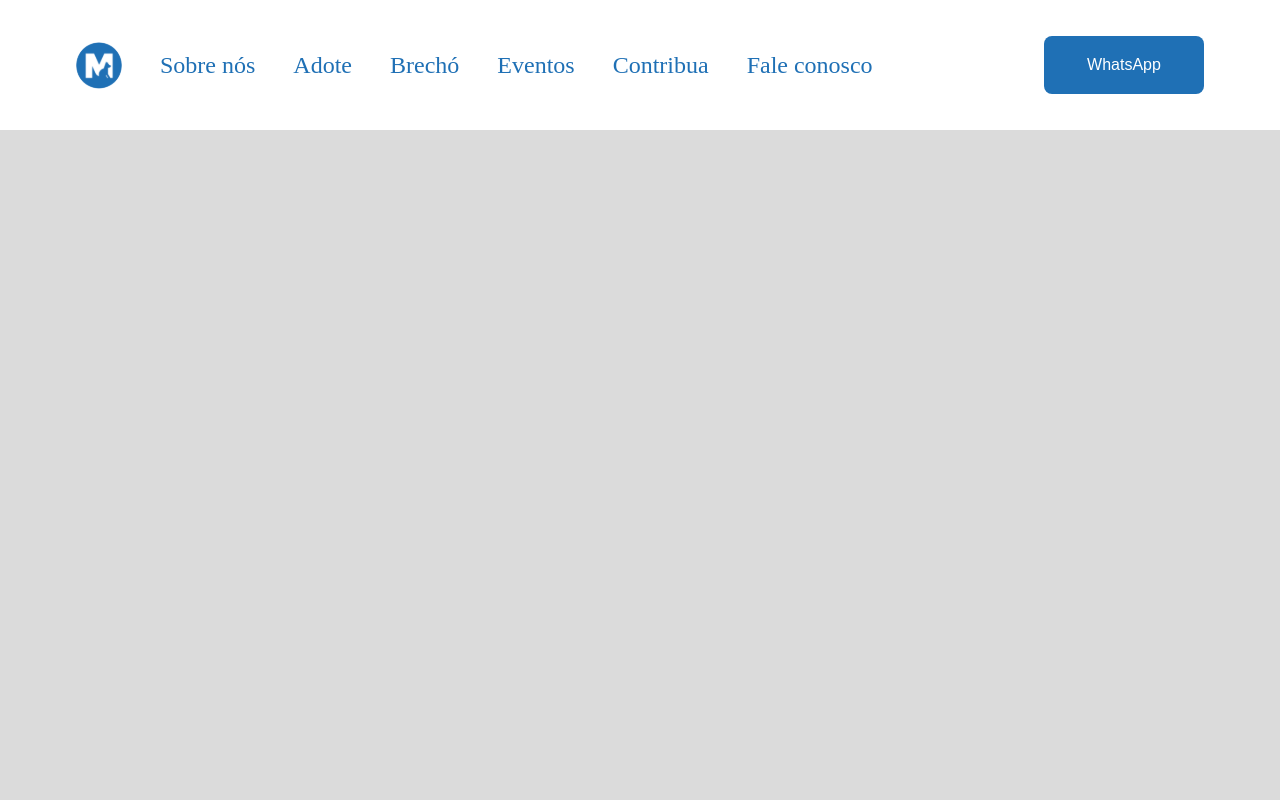
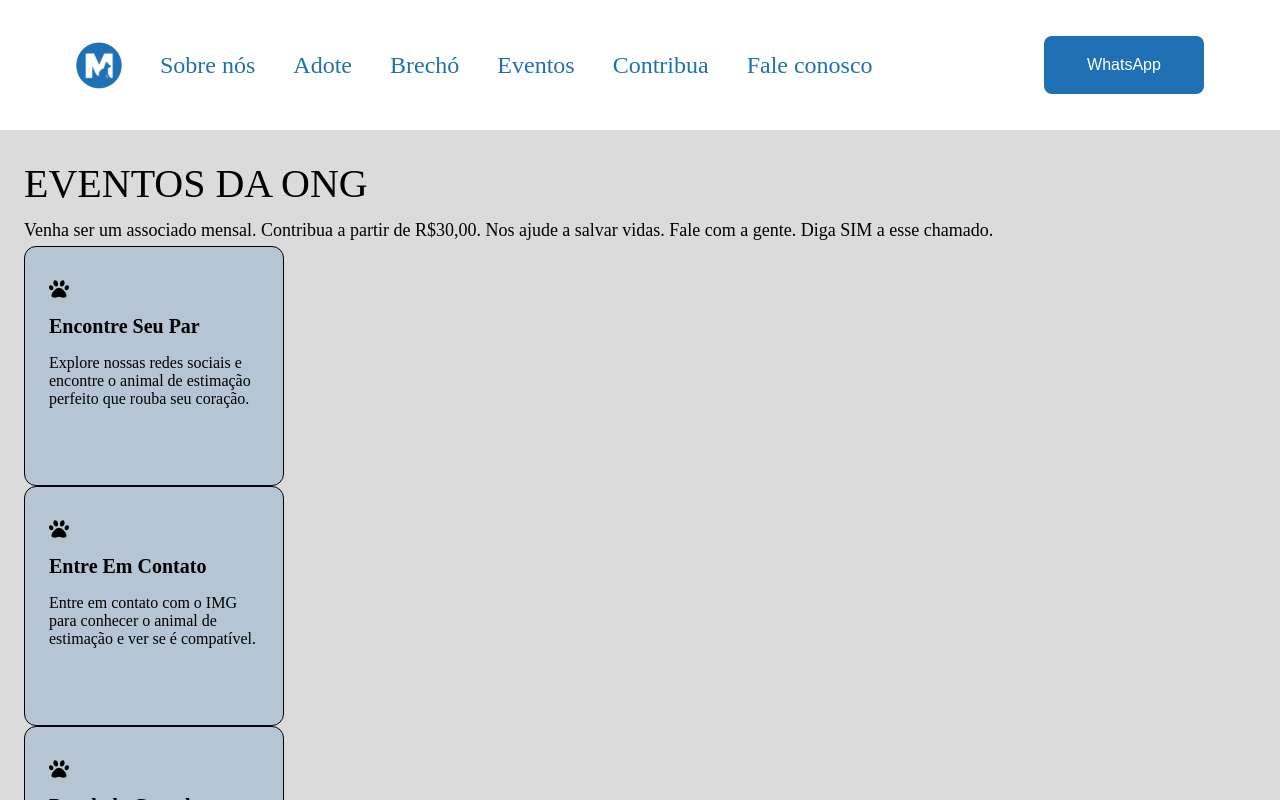
Before and after one commit to devoctaviooliveira/SiteOng, a React (Vite) app: page / in a window 1280 px wide. Shown: the top 800 px of the page. Built offline with nearby package versions, Linux system fonts and the light colour scheme.

Commit message:
doing_page_eventos

```diff
--- a/package.json
+++ b/package.json
@@ -12,6 +12,7 @@
   "dependencies": {
     "react": "^18.3.1",
     "react-dom": "^18.3.1",
+    "react-icons": "^5.3.0",
     "react-router-dom": "^6.26.2",
     "styled-components": "^6.1.13"
   },
--- /dev/null
+++ b/src/components/EventsCard/index.jsx
@@ -0,0 +1,13 @@
+import { Container } from "./styles";
+import { FaPaw } from "react-icons/fa";
+
+
+export function EventsCard( {title, description} ) {
+  return(
+    <Container>
+      <FaPaw className="icon"/>
+      <h1>{title}</h1>
+      <p>{description}</p>
+    </Container>
+  )
+}
--- /dev/null
+++ b/src/components/EventsCard/styles.js
@@ -0,0 +1,22 @@
+import styled from "styled-components";
+
+export const Container = styled.div `
+  display: flex;
+  flex-direction: column;
+  width: 26rem;
+  height: 24rem;
+  background-color: rgba(31, 112, 181, 0.20);
+  border: 1px solid black;
+  border-radius: 1.2rem;
+  padding: 3.2rem 2.4rem;
+  gap: 1.6rem;
+
+  .icon {
+    width: 2rem;
+    height: 2rem;
+  }
+
+  p {
+    font-size: 1.6rem;
+  }
+`
--- a/src/main.jsx
+++ b/src/main.jsx
@@ -3,12 +3,14 @@ import { createRoot } from 'react-dom/client'
 import GlobalStyles from './styles/global.js'
 import { Homepage } from './pages/Homepage/index.jsx'
 import { StandardButton } from './components/StandardButton/index.jsx'
+import { EventsCard } from './components/EventsCard/index.jsx'
+import { Eventos } from './pages/Eventos/index.jsx'
 
 
 
 createRoot(document.getElementById('root')).render(
   <StrictMode>
     <GlobalStyles/>
-    <Homepage />
+    <Eventos />
   </StrictMode>,
 )
--- /dev/null
+++ b/src/pages/Eventos/index.jsx
@@ -0,0 +1,39 @@
+import { Header } from "../../components/Header";
+import { EventsCard } from "../../components/EventsCard";
+
+import { Container, TextContent, MainContent } from "./styles";
+
+export function Eventos() {
+  return(
+    <Container>
+      <Header/>
+
+      <MainContent>
+        <TextContent>
+          <h1>EVENTOS DA ONG</h1>
+          <p>Venha ser um associado mensal. Contribua a partir de R$30,00. Nos ajude a salvar vidas. Fale com a gente. Diga SIM a esse chamado.</p>
+        </TextContent>
+
+        <EventsCard
+          title="Encontre Seu Par"
+          description="Explore nossas redes sociais e encontre o animal de estimação perfeito que rouba seu coração."
+        />
+
+        <EventsCard
+          title="Entre Em Contato"
+          description="Entre em contato com o IMG para conhecer o animal de estimação e ver se é compatível."
+        />
+
+        <EventsCard
+          title="Papelada Completa"
+          description="Preencha o formulário para finalizar a adoção. e traga seu novo amigo para casa."
+        />
+
+        <EventsCard
+          title="Seja Associado"
+          description="se não puder adotar, seja um associado contribuinte do iMG."
+        />
+      </MainContent>
+    </Container>
+  )
+}
--- /dev/null
+++ b/src/pages/Eventos/styles.js
@@ -0,0 +1,26 @@
+import styled from "styled-components";
+
+export const Container = styled.div `
+  height: 100%;
+
+`
+
+export const MainContent = styled.div `
+  padding: 2.4rem;
+`
+
+export const TextContent = styled.div `
+  h1 {
+    font-size: 4rem;
+    font-style: normal;
+    font-weight: 400;
+    line-height: 150%;
+  }
+
+  p {
+    font-size: 1.8rem;
+    font-style: normal;
+    font-weight: 200;
+    line-height: 180%;
+  }
+`
```
Also changed, not shown: 1 other file (tests, documents, lock files or other folders).
